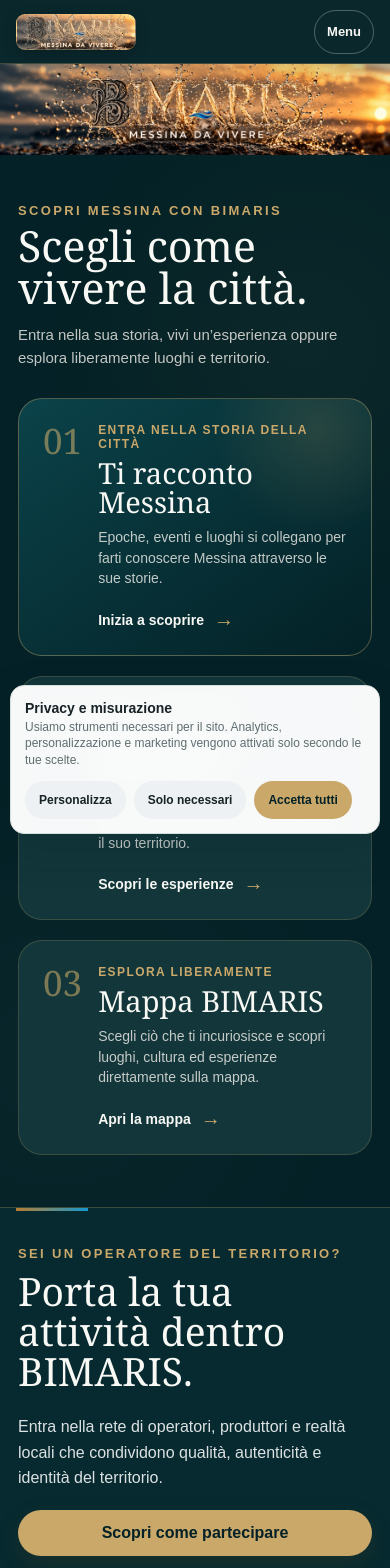
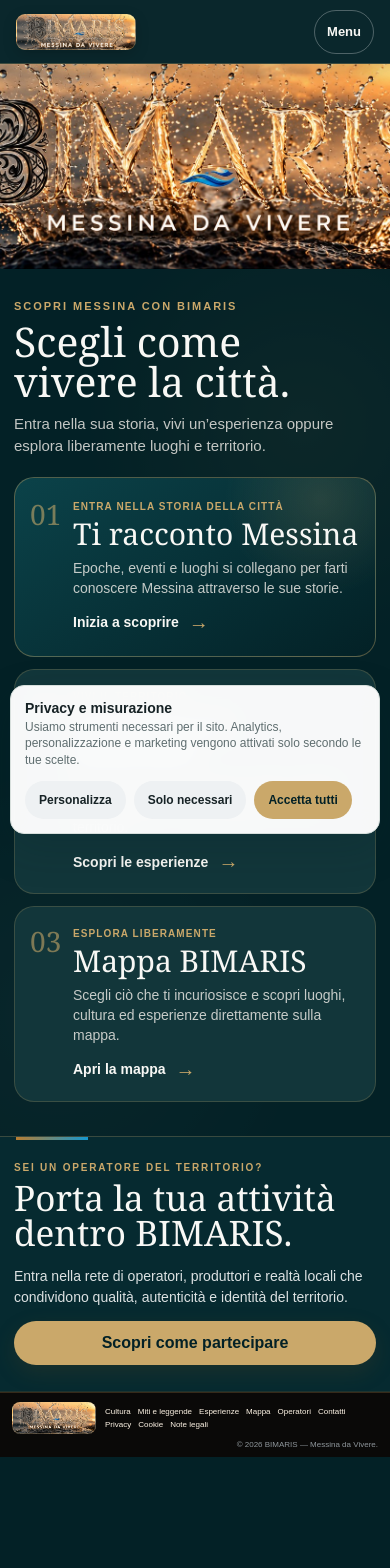
Before and after one commit to giovannibrunetto/bimaris-platform, a Next.js app in the folder apps/web/: page / in a window 390 px wide. Shown: the top 1568 px of the page. After the commit the page ends 1457 px from the top, so only its background shows below. Built offline with nearby package versions, Linux system fonts and the light colour scheme.

Commit message:
Refine home mobile hierarchy and spacing

```diff
--- a/apps/web/app/home-journey-v2.css
+++ b/apps/web/app/home-journey-v2.css
@@ -48,10 +48,41 @@
   .home-operators .home-operator-copy .button{min-height:40px;padding:9px 20px}
 }
 @media(max-width:760px){
-  .home-journey-paths-v2{grid-template-columns:1fr}
-  .home-journey-secondary{grid-template-columns:1fr}
-  .home-journey-paths-v2 .home-journey-path{min-height:0!important;height:auto!important;padding:24px!important}
-  .home-operators .home-operator-inner{grid-template-columns:1fr;gap:24px}
-  .home-operators .home-operator-inner h2{font-size:clamp(38px,10vw,48px)}
-  .home-operators .home-operator-copy p{font-size:16px}
+  /* Mobile home: preserve the desktop hierarchy without reproducing desktop proportions. */
+  .brand-hero-compact{padding-bottom:0!important}
+  .brand-hero-compact .brand-hero-visual img{width:100%;height:clamp(205px,58vw,285px)!important;object-fit:cover!important;object-position:center center!important}
+
+  .home-journey{padding:30px 16px 34px!important}
+  .home-journey .home-journey-inner{width:100%;margin:0 auto}
+  .home-journey .home-journey-intro{margin:0 0 20px!important}
+  .home-journey .home-journey-heading{display:block}
+  .home-journey .home-journey-intro .kicker{font-size:11px;line-height:1.35;margin:0 0 7px!important}
+  .home-journey .home-journey-intro h2{max-width:340px;font-size:clamp(37px,10.5vw,48px);line-height:.98;margin:0 0 12px!important}
+  .home-journey .home-journey-intro>p{max-width:390px;font-size:15px;line-height:1.48;margin:0!important}
+
+  .home-journey-paths-v2{grid-template-columns:1fr;gap:12px!important}
+  .home-journey-secondary{grid-template-columns:1fr;gap:12px!important}
+  .home-journey-paths-v2 .home-journey-path{min-height:0!important;height:auto!important;padding:20px 18px!important;gap:14px!important;border-radius:20px!important}
+  .home-journey-paths-v2 .home-journey-story{padding-top:22px!important;padding-bottom:22px!important}
+  .home-journey-paths-v2 .home-journey-number{flex:0 0 38px;font-size:31px}
+  .home-journey-paths-v2 .home-journey-label{font-size:10px;line-height:1.35;letter-spacing:.11em}
+  .home-journey-paths-v2 .home-journey-path h3{min-height:0;font-size:clamp(27px,7.7vw,34px);line-height:1.02;margin:5px 0 8px}
+  .home-journey-paths-v2 .home-journey-path p{font-size:14px;line-height:1.43;margin:0 0 13px}
+  .home-journey-paths-v2 .home-journey-action{font-size:14px;margin-top:0}
+
+  .home-operators{padding:24px 16px 26px!important;min-height:0!important}
+  .home-operators .home-operator-inner{width:100%;grid-template-columns:1fr;gap:16px}
+  .home-operators .home-operator-inner .kicker{font-size:10px;line-height:1.35;margin:0 0 6px!important}
+  .home-operators .home-operator-inner h2{max-width:390px;font-size:clamp(32px,9vw,42px);line-height:1;margin:0!important}
+  .home-operators .home-operator-copy{max-width:none}
+  .home-operators .home-operator-copy p{font-size:14px;line-height:1.45;margin:0 0 14px}
+  .home-operators .home-operator-copy .button{width:100%;min-height:44px;padding:10px 16px}
 }
+
+@media(max-width:390px){
+  .brand-hero-compact .brand-hero-visual img{height:205px!important}
+  .home-journey{padding-left:14px!important;padding-right:14px!important}
+  .home-journey-paths-v2 .home-journey-path{padding-left:15px!important;padding-right:15px!important;gap:11px!important}
+  .home-journey-paths-v2 .home-journey-number{flex-basis:32px;font-size:28px}
+  .home-operators{padding-left:14px!important;padding-right:14px!important}
+}
```
